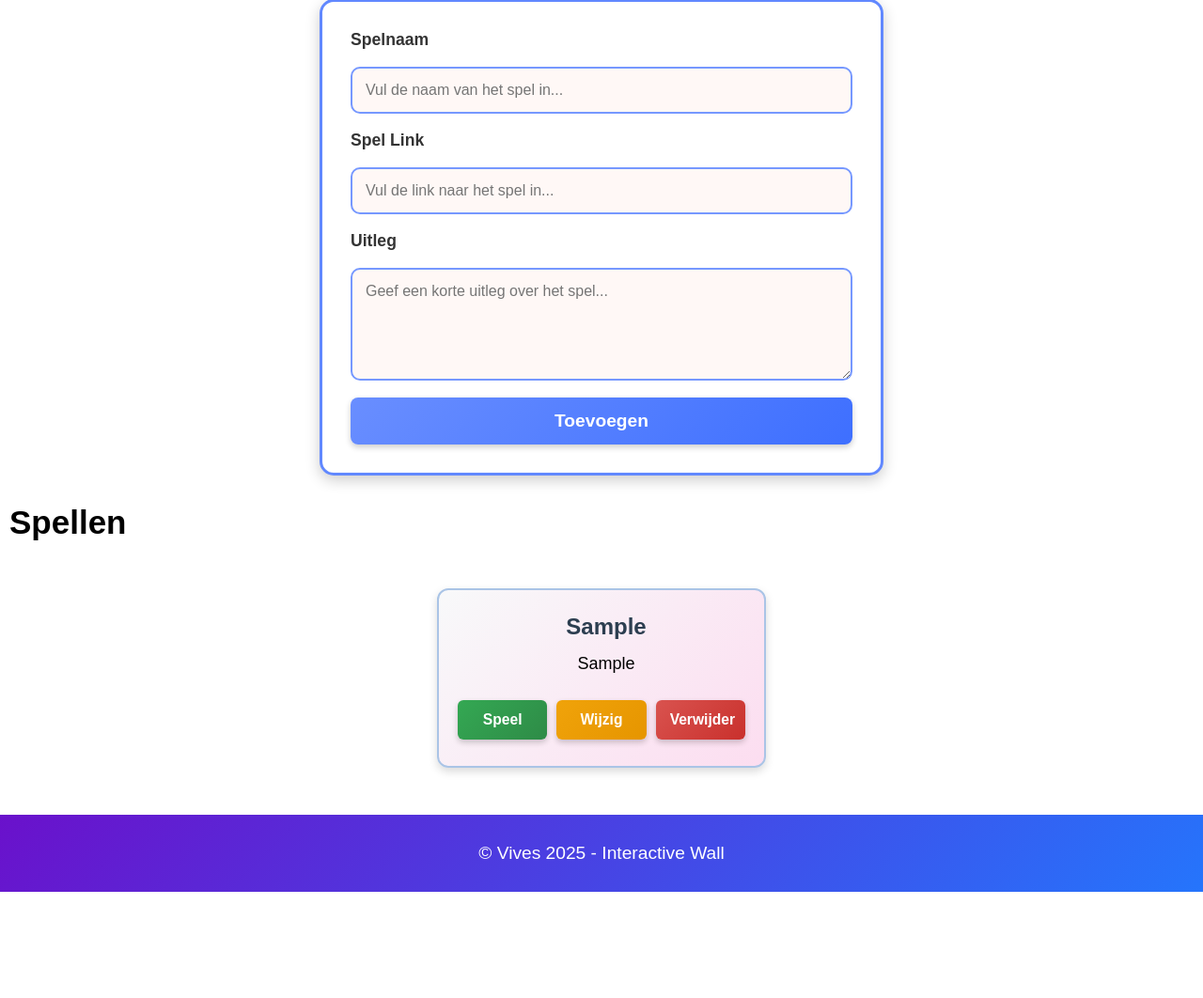
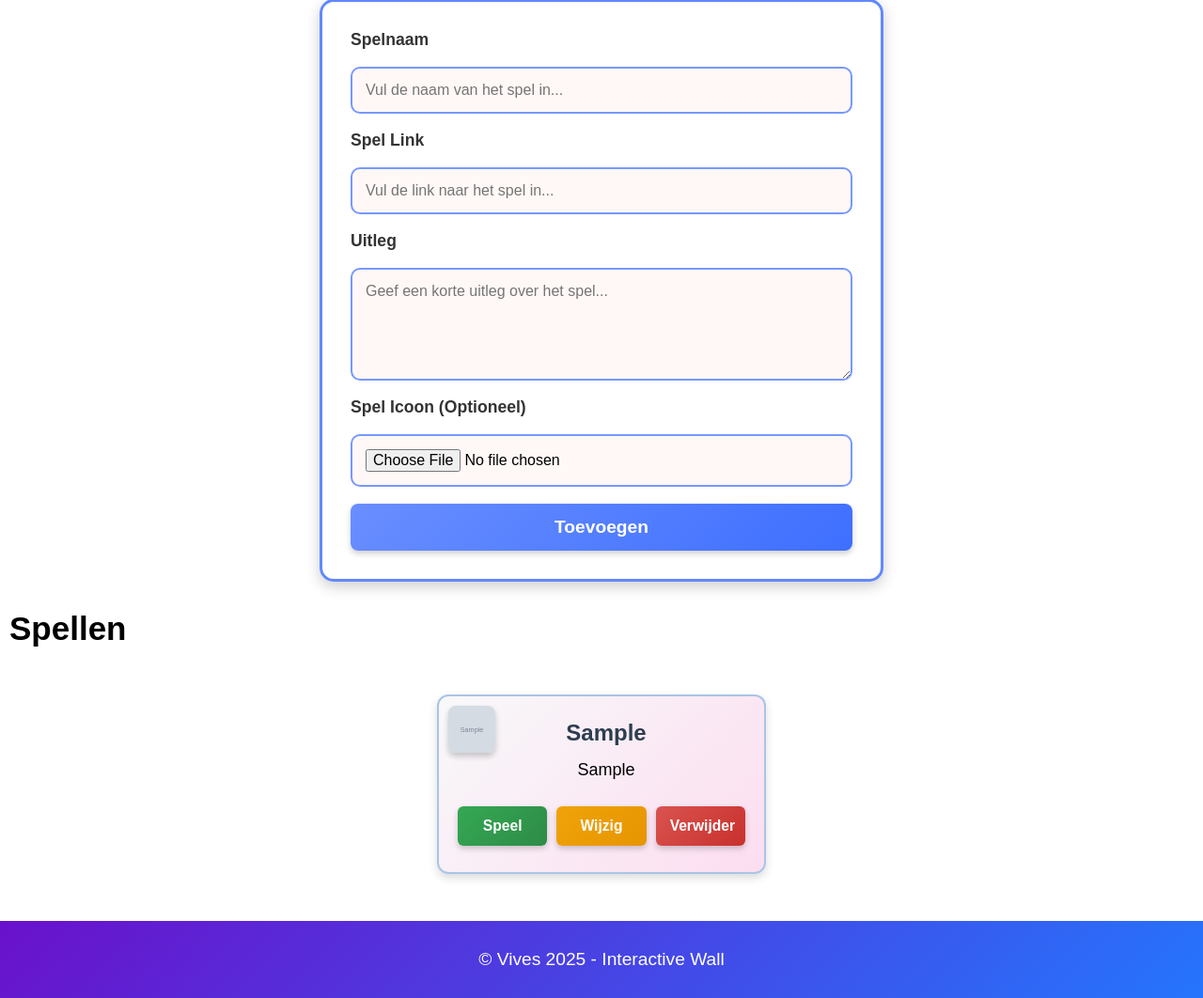
Before and after one commit to robberollez123/ProjectInteractiveWall, a PHP site: page /games.php in a window 1280 px wide. Shown: the part 227-1289 px from the top of the page at 94% size. Before the commit the page ends 1176 px from the top, so only its background shows below. Run offline with PHP 8.4, Linux system fonts and the light colour scheme; the visitor is signed in with stand-in values (Sample User, id 1); tables that the repository leaves empty or names only in its code hold one stand-in row (values such as "Sample post"); grey boxes marked "Sample" are stand-in pictures; a stand-in replaces the project's code that opens the database connection.

Commit message:
Toevoegen van icons voor de spellen gemaakt

```diff
--- a/Project/Code/Website/NAV PAGES/CSS/games.css
+++ b/Project/Code/Website/NAV PAGES/CSS/games.css
@@ -21,6 +21,7 @@
   border: 2px solid #aac4e6;
   box-shadow: 0px 4px 10px rgba(0, 0, 0, 0.15);
   text-align: center;
+  position: relative;
 }
 
 .spel-wrapper h2 {
@@ -122,6 +123,41 @@ textarea {
   box-sizing: border-box; /* Dit zorgt ervoor dat padding en borders niet buiten de breedte vallen */
 }
 
+.spel-icon {
+  position: absolute;
+  top: 10px;
+  left: 10px;
+  width: 50px;
+  height: 50px;
+  border-radius: 8px;
+  object-fit: cover;
+  box-shadow: 0px 4px 6px rgba(0, 0, 0, 0.2);
+}
+
+.success {
+  background-color: #4caf50; /* Groen voor succes */
+  color: white;
+  padding: 15px;
+  border-radius: 5px;
+  width: 60%;
+  margin: 20px auto;
+  text-align: center;
+  font-size: 1.2em;
+  box-shadow: 0px 4px 10px rgba(0, 128, 0, 0.2);
+}
+
+.error {
+  background-color: #f44336; /* Rood voor foutmelding */
+  color: white;
+  padding: 15px;
+  border-radius: 5px;
+  width: 60%;
+  margin: 20px auto;
+  text-align: center;
+  font-size: 1.2em;
+  box-shadow: 0px 4px 10px rgba(255, 0, 0, 0.2);
+}
+
 input:focus,
 textarea:focus {
   border-color: #295fff;
@@ -133,6 +169,7 @@ textarea {
   height: 120px;
   resize: vertical;
 }
+
 .game-button {
   background: linear-gradient(135deg, #698eff, #3e6fff);
   color: white;
--- a/Project/Code/Website/games.php
+++ b/Project/Code/Website/games.php
@@ -3,16 +3,39 @@ session_start();
 
 // $linkDB = mysqli_connect("localhost", "root", "", "interactivewall") or die("Error: ".mysqli_connect_error());
 require_once __DIR__ . '/config/database.php';
+
 // Controleer of de gebruiker is ingelogd
 $ingelogd = isset($_SESSION["user"]);
 $adminUser = isset($_SESSION["isAdmin"]) && $_SESSION["isAdmin"] == 1;
 
 if ($adminUser && isset($_POST["submit"])) {
     if (!empty($_POST["naam"]) && !empty($_POST["link"]) && !empty($_POST["uitleg"])) {
+        // Verwerken van de afbeelding
+        $iconPath = null;
+        if (isset($_FILES["icon"]) && $_FILES["icon"]["error"] == 0) {
+            // Zorg ervoor dat het bestand een afbeelding is
+            $allowedTypes = ["image/jpeg", "image/png", "image/gif", "image/webp"];
+            if (in_array($_FILES["icon"]["type"], $allowedTypes)) {
+                // Genereer een unieke bestandsnaam
+                $iconName = uniqid("game_icon_", true) . "." . pathinfo($_FILES["icon"]["name"], PATHINFO_EXTENSION);
+                $targetDir = "uploads/icons/"; // Zorg ervoor dat deze map bestaat en schrijfbaar is
+                $targetFile = $targetDir . $iconName;
+
+                // Beweeg het bestand naar de uploadmap
+                if (move_uploaded_file($_FILES["icon"]["tmp_name"], $targetFile)) {
+                    $iconPath = $targetFile; // Opslaan van het bestandspad
+                } else {
+                    $message = "<p class='error'>Fout bij het uploaden van de afbeelding.</p>";
+                }
+            } else {
+                $message = "<p class='error'>Alleen JPEG, PNG en GIF bestanden worden toegestaan.</p>";
+            }
+        }
+
         // Gebruik prepared statements voor veiligheid
-        $query = "INSERT INTO spellen (naam, link, uitleg) VALUES (?, ?, ?)";
+        $query = "INSERT INTO spellen (naam, link, uitleg, icon) VALUES (?, ?, ?, ?)";
         $stmt = mysqli_prepare($linkDB, $query);
-        mysqli_stmt_bind_param($stmt, "sss", $_POST["naam"], $_POST["link"], $_POST["uitleg"]);
+        mysqli_stmt_bind_param($stmt, "ssss", $_POST["naam"], $_POST["link"], $_POST["uitleg"], $iconPath);
 
         if (!mysqli_stmt_execute($stmt)) {
             $message = "<p class='error'>Fout bij toevoegen: " . mysqli_error($linkDB) . "</p>";
@@ -28,7 +51,11 @@ if ($adminUser && isset($_GET["delete"])) {
     $deleteQuery = "DELETE FROM spellen WHERE id = ?";
     $stmt = mysqli_prepare($linkDB, $deleteQuery);
     mysqli_stmt_bind_param($stmt, "i", $gameId);
-
+    if (mysqli_stmt_execute($stmt)) {
+        $message = "<p class='success'>Spel succesvol verwijderd.</p>";
+    } else {
+        $message = "<p class='error'>Fout bij verwijderen: " . mysqli_error($linkDB) . "</p>";
+    }
     mysqli_stmt_close($stmt);
 }
 ?>
@@ -69,7 +96,6 @@ if ($adminUser && isset($_GET["delete"])) {
                         <i class="fa-solid fa-user"></i> <?php echo htmlspecialchars($_SESSION["user"]); ?>
                     </span>
                     <div id="dropdown-menu" class="dropdown-content">
-                        <!-- TODO: setting pagina -->
                         <a href="#">Instellingen</a>
                         <a href="LOGIN/logout.php">Uitloggen</a>
                     </div>
@@ -88,7 +114,7 @@ if ($adminUser && isset($_GET["delete"])) {
     <?php if ($adminUser): ?>
         <h1>Voeg een nieuw spel toe</h1>
         <div id="add-game-container">
-        <form action="<?php echo $_SERVER["PHP_SELF"]; ?>" method="post">
+            <form action="<?php echo $_SERVER["PHP_SELF"]; ?>" method="post" enctype="multipart/form-data">
                 <label for="naam">Spelnaam</label>
                 <input type="text" id="naam" name="naam" placeholder="Vul de naam van het spel in..." required>
 
@@ -97,6 +123,9 @@ if ($adminUser && isset($_GET["delete"])) {
 
                 <label for="uitleg">Uitleg</label>
                 <textarea id="uitleg" name="uitleg" placeholder="Geef een korte uitleg over het spel..." required></textarea>
+
+                <label for="icon">Spel Icoon (Optioneel)</label>
+                <input type="file" id="icon" name="icon" accept="image/*">
 
                 <input class="game-button" type="submit" name="submit" value="Toevoegen">
             </form>
@@ -109,8 +138,11 @@ if ($adminUser && isset($_GET["delete"])) {
         <?php
         $result = mysqli_query($linkDB, "SELECT * FROM spellen");
         while ($record = mysqli_fetch_array($result)) {
-        echo "<div class='spel-wrapper'>
-                <h2>{$record['naam']}</h2>
+            echo "<div class='spel-wrapper'>";
+            if (!empty($record['icon'])) {
+                echo "<img class='spel-icon' src='{$record['icon']}' alt='Spel Icoon'>";
+            }
+            echo "<h2>{$record['naam']}</h2>
                   <p>{$record['uitleg']}</p>
                   <div class='admin-buttons'>
                       <a class='game-btn' href='{$record['link']}' target='_blank'>Speel</a>";
```
Also changed, not shown: Project/Code/Website/change-game.php (+38 -5 lines). Lines whose indentation alone changed are shown as unchanged.
